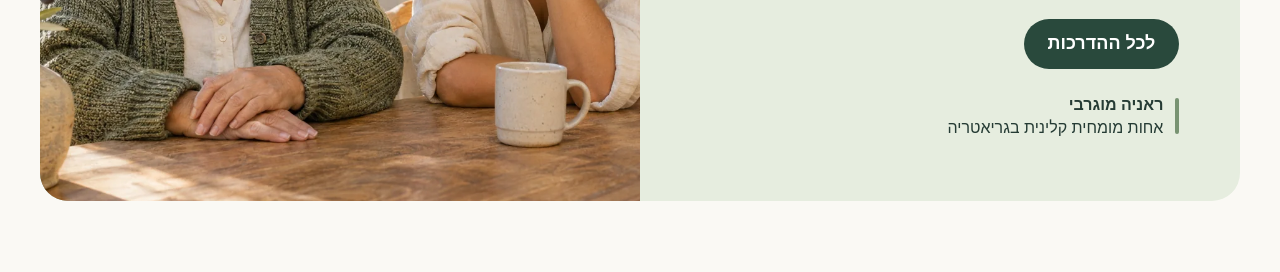
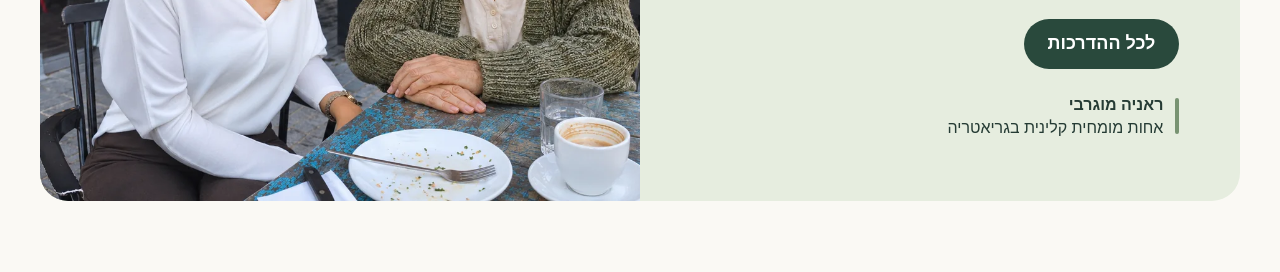
Before and after one commit to raniamug-lab/rania-geriatric-care, a plain HTML site: page index.html in a window 1280 px wide. Shown: the part 420-692 px from the top of the page. Drawn offline with Linux system fonts and the light colour scheme.

Commit message:
Use Rania's latest portrait in the homepage photograph

```diff
--- a/index.html
+++ b/index.html
@@ -32,7 +32,7 @@
           <a class="primary-button" href="#guides">לכל ההדרכות</a>
           <div class="hero-signature"><span></span><p><strong>ראניה מוגרבי</strong><br>אחות מומחית קלינית בגריאטריה</p></div>
         </div>
-        <div class="hero-photo" role="img" aria-label="אישה מבוגרת ובתה מחייכות זו אל זו ליד שולחן בבית"></div>
+        <div class="hero-photo" role="img" aria-label="ראניה מוגרבי מחייכת לצד אישה מבוגרת היושבת איתה ליד שולחן, בתמונת המחשה"></div>
       </section>
       <section class="guide-section wrap" id="guides" aria-labelledby="guides-title">
         <div class="section-heading">
--- a/styles.css
+++ b/styles.css
@@ -50,7 +50,7 @@ nav a:hover, nav a[aria-current] { text-decoration: underline; }
 .primary-button:hover { background: #18382a; }
 .hero-signature { display: flex; align-items: center; gap: .75rem; margin-block-start: 1.5rem; font-size: 1rem; line-height: 1.45; }
 .hero-signature > span { height: 2.25rem; width: .2rem; background: #789372; border-radius: 99px; }
-.hero-photo { min-height: 22rem; background: #a6b39e url("family.webp") center 48% / cover no-repeat; }
+.hero-photo { min-height: 22rem; background: #a6b39e url("rania-and-older-woman.webp") center 48% / cover no-repeat; }
 .guide-section { padding-block: clamp(2.6rem, 6vw, 5rem) 3.6rem; }
 .section-heading { display: flex; align-items: flex-end; justify-content: space-between; gap: 1.45rem 2.5rem; margin-block-end: 1.4rem; }
 .section-heading h2, .about h2 { font-size: clamp(1.9rem, 3.35vw, 2.8rem); letter-spacing: -.04em; }
```
Also changed, not shown: family.webp (deleted), rania-and-older-woman.webp (added).
